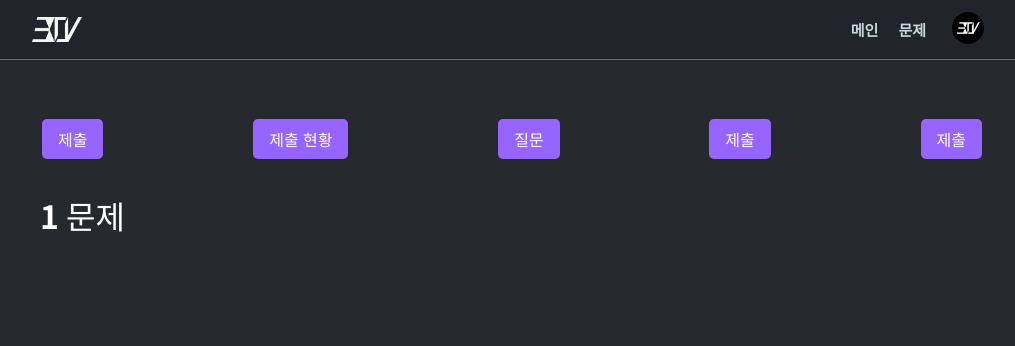
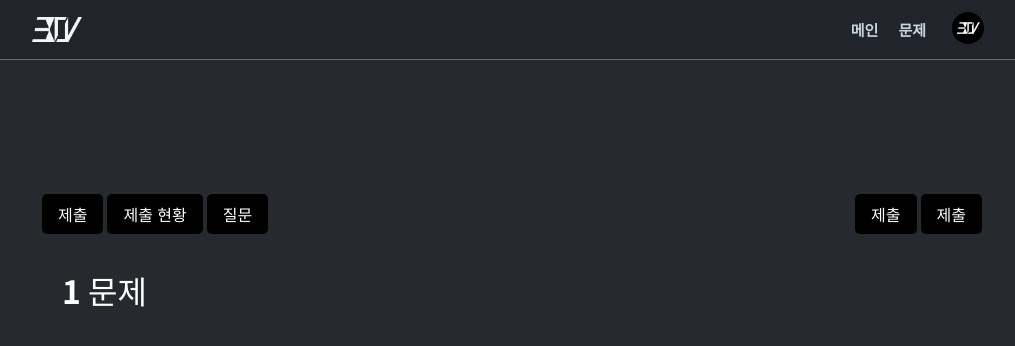
Before and after one commit to sihyeokpark/sihyeok, a React (Create React App) app: page /problems/1 in a window 1280 px wide. Shown: the top 346 px of the page, without its empty margins (128-1143 px from the left). Built offline with nearby package versions, Linux system fonts and the light colour scheme.

Commit message:
Design: Problem Page

```diff
--- a/src/css/Problems.css
+++ b/src/css/Problems.css
@@ -6,7 +6,7 @@
 }
 
 .problem .name {
-    padding: 16px 8px;
+    padding: 16px 30px;
     font-size: 2rem;
     color: white;
 }
@@ -14,7 +14,7 @@
 .problem .nav {
     max-width: 960px;
     padding: 10px 8px;
-    margin: 5px auto 10px;
+    margin: 80px auto 10px;
     display: flex;
     align-items: center;
     justify-content: space-between;
@@ -25,3 +25,12 @@
     display: flex;
     align-content: center;
 }
+
+.problem .nav .right {
+    display: flex;
+    float: right;
+}
+
+button.option {
+    background-color: black;
+}
--- a/src/pages/Problems.tsx
+++ b/src/pages/Problems.tsx
@@ -13,11 +13,15 @@ export default function User() {
             </header>
             <div className="problem">
                 <div className="nav">
-                    <button>제출</button>
-                    <button>제출 현황</button>
-                    <button>질문</button>
-                    <button>제출</button>
-                    <button>제출</button>
+                    <div className="left">
+                        <button className="option">제출</button>
+                        <button className="option">제출 현황</button>
+                        <button className="option">질문</button>
+                    </div>
+                    <div className="right">
+                        <button className="option">제출</button>
+                        <button className="option">제출</button>
+                    </div>
                 </div>
                 <h1 className="name"><b>{id}</b> {name}</h1>
             </div>
```
